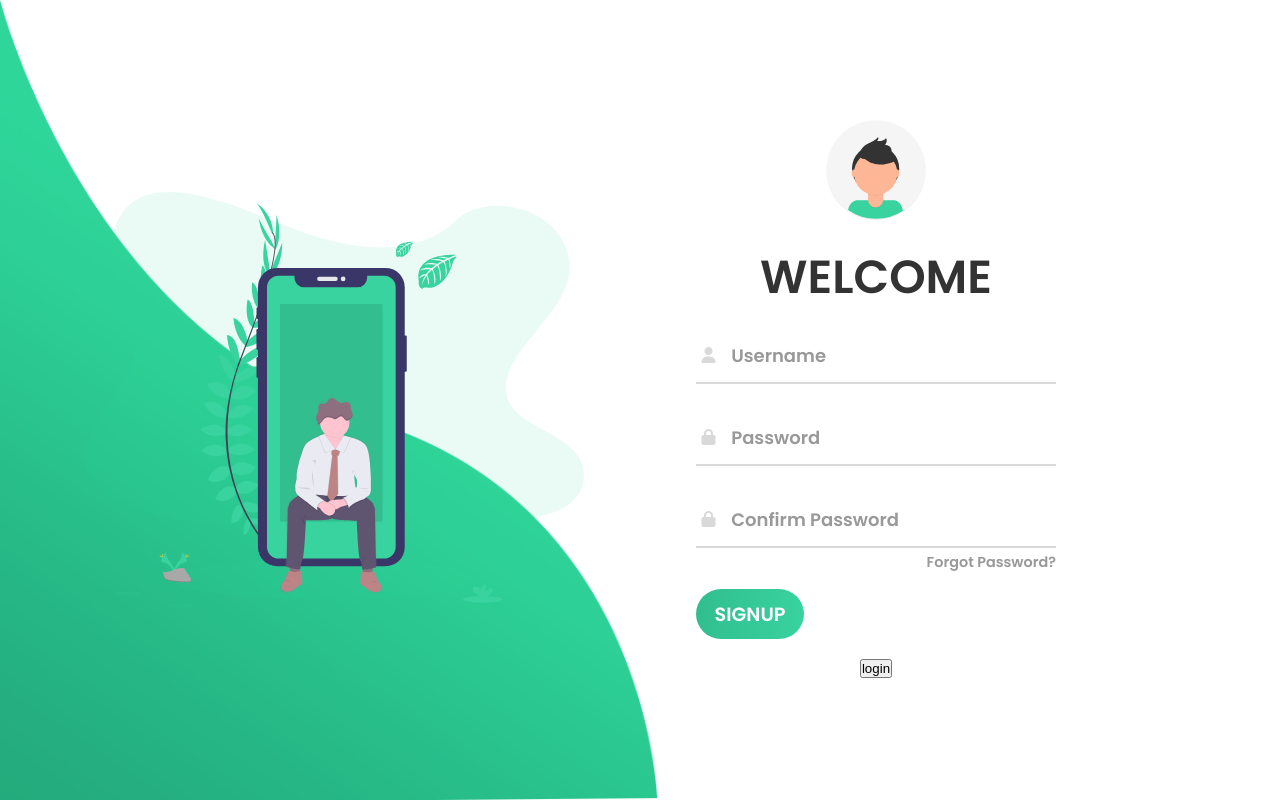
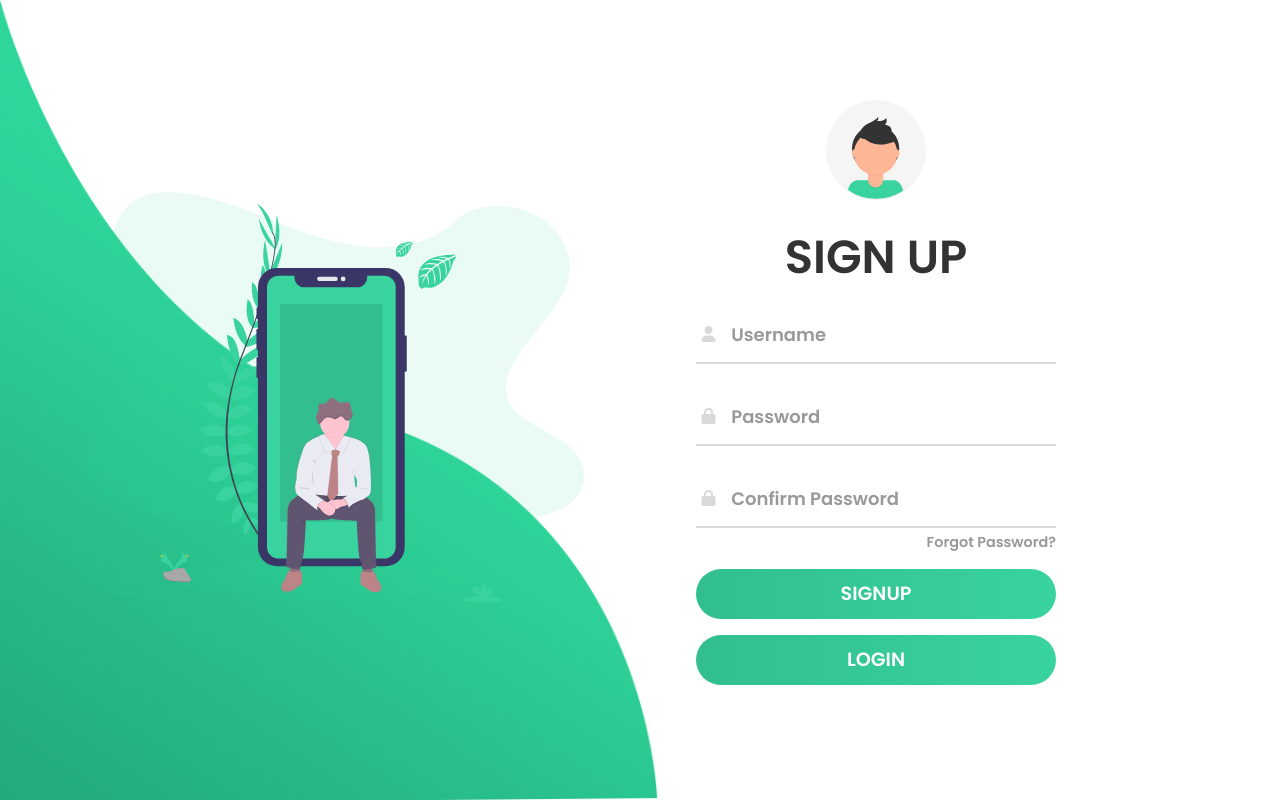
Before and after one commit to subbareddykovvuri/Finance, a Node server app: page /signup in a window 1280 px wide. Run offline with Node 20, Linux system fonts and the light colour scheme; some libraries are stand-ins or nearby versions.

Commit message:
index.ejs

```diff
--- a/public/javascripts/angular.js
+++ b/public/javascripts/angular.js
@@ -1,2 +1,5 @@
 var app = angular.module('myApp',[]);
 app.controller('myController',['$scope', '$http', function($scope,$http){
+
+
+});
--- a/public/stylesheets/loginstyle.css
+++ b/public/stylesheets/loginstyle.css
@@ -162,7 +162,7 @@ a:hover{
 
 .btn{
 	display: block;
-	width: 25%;
+	width: 100%;
 	height: 50px;
 	border-radius: 25px;
 	outline: none;
--- a/public/stylesheets/signupstyle.css
+++ b/public/stylesheets/signupstyle.css
@@ -162,7 +162,7 @@ a:hover{
 
 .btn{
   display: block;
-  width: 30%;
+  width: 100%;
   height: 50px;
   border-radius: 25px;
   outline: none;
--- a/views/index.ejs
+++ b/views/index.ejs
@@ -20,7 +20,7 @@
 
   </head>
   <body>
-    <form class="form-grouped col-md-4 col-md-offset-4" style="margin-top: 50px;border:1px solid black;border-width: 1px;border-radius: 3%">
+    <form class="form-grouped col-md-4 col-md-offset-4" style="margin-top: 50px;border:1px solid black;border-width: 1px;border-radius: 3%;border-spacing: ">
       <h2>Add person</h2>
       <label>Name:</label>
       <input type="text" class="form-control">
--- a/views/login.ejs
+++ b/views/login.ejs
@@ -16,7 +16,7 @@
 		<div class="login-content">
 			<form action="index.html">
 				<img src="images/avatar.svg">
-				<h2 class="title">Welcome</h2>
+				<h2 class="title">Login</h2>
            		<div class="input-div one">
            		   <div class="i">
            		   		<i class="fas fa-user"></i>
--- a/views/signup.ejs
+++ b/views/signup.ejs
@@ -16,7 +16,7 @@
     <div class="login-content">
       <form action="index.html">
         <img src="images/avatar.svg">
-        <h2 class="title">Welcome</h2>
+        <h2 class="title">Sign Up</h2>
               <div class="input-div one">
                  <div class="i">
                     <i class="fas fa-user"></i>
@@ -44,9 +44,10 @@
                     <input type="password" class="input">
                  </div>
               </div>
+
               <a href="#">Forgot Password?</a>
               <input type="submit" class="btn" value="signup">
-              <button type="button" onclick="window.location.href='login'">login</button>
+              <button class="btn" type="button" onclick="window.location.href='login'">login</button>
             </form>
         </div>
     </div>
```
